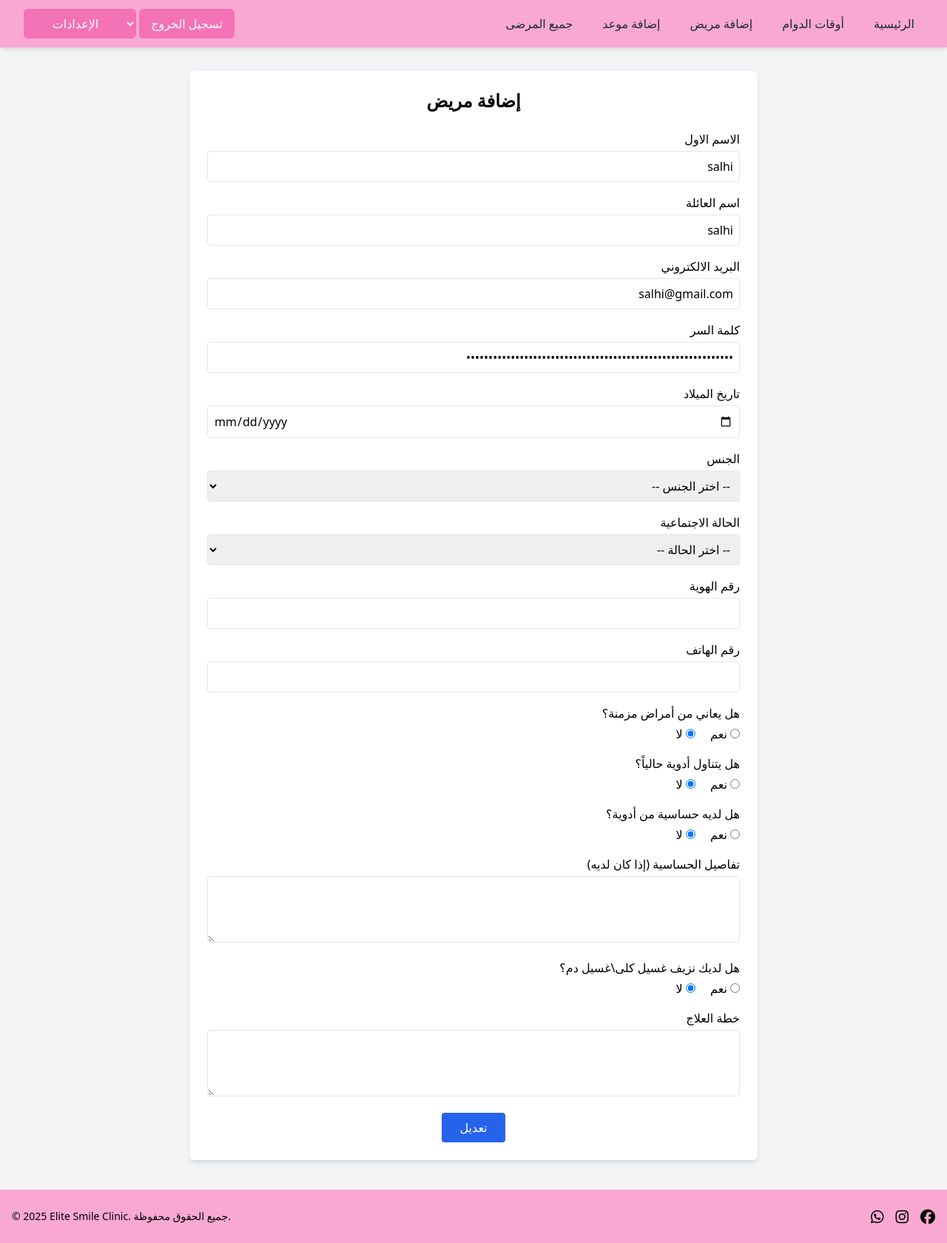
After one commit to Bahaa-Ennab/elite_management, a Django app: page /doctor/edit_patient_display/3 in a window 1280 px wide. The commit adds this page. Shown: the whole page at 74% size. Run offline with Django 5.2, Linux system fonts and the light colour scheme; data comes from the database, SQL or seed files in the repository; both versions use the stored data as it was after the commit; some libraries are stand-ins or nearby versions.

Commit message:
editAndDelete

```diff
--- a/Elite_smile/clinic_app/models.py
+++ b/Elite_smile/clinic_app/models.py
@@ -42,10 +42,11 @@
     takes_medications = models.BooleanField(default=False)
     drug_allergy = models.BooleanField(default=False)
     allergy_details = models.TextField(blank=True)
-    dialysis = models.BooleanField(default=False)
+    dialysis =models.BooleanField(default=False)
     treatment_plan = models.TextField(blank=True)
     created_at = models.DateTimeField(auto_now_add=True)
     updated_at = models.DateTimeField(auto_now=True)
+    objects = UserManager()
 
 
     def get_user(request):
@@ -110,11 +111,60 @@
 
         patient.save()
 
+    def update_user_info(request,patientid):
+        patient = User.objects.get(id=patientid)
+
+        # بيانات موجودة مسبقًا في patient
+        first_name = request.POST.get('first_name')
+        last_name = request.POST.get('last_name')
+        email = request.POST.get('email')
+        password = request.POST.get('password')
+        password_hash=bcrypt.hashpw(password.encode(), bcrypt.gensalt()).decode()
+        role = patient.role
+
+        doctor_id = request.session['userid']
+        doctor = User.objects.get(id=doctor_id)
+
+        # بيانات مأخوذة من الفورم
+        birth_date = request.POST.get('birth_date')
+        gender = request.POST.get('gender')
+        marital_status = request.POST.get('marital_status')
+        id_number = request.POST.get('id_number')
+        phone = request.POST.get('phone')
+        chronic_disease = request.POST.get('chronic_disease')
+        current_medication = request.POST.get('current_medication') == 'True'
+        drug_allergy = request.POST.get('drug_allergy')
+        allergy_details = request.POST.get('allergy_details')
+        dialysis = request.POST.get('dialysis')
+        dialysis_details = request.POST.get('dialysis_details')
+
+        # تحديث بيانات المريض
+        patient.first_name = first_name
+        patient.last_name = last_name
+        patient.email = email
+        patient.password = password_hash
+        patient.role = role
+        patient.doctor = doctor
+        patient.birth_date = birth_date
+        patient.gender = gender
+        patient.social_status = marital_status
+        patient.id_number = id_number
+        patient.phone = phone
+        patient.chronic_disease = chronic_disease
+        patient.takes_medications = current_medication
+        patient.drug_allergy = drug_allergy
+        patient.allergy_details = allergy_details
+        patient.dialysis = dialysis
+        patient.treatment_plan = dialysis_details
+
+        patient.save()
 
 
 
 
-    class Message(models.Model):
+
+
+class Message(models.Model):
         name=models.CharField(max_length=255)
         email=models.CharField(max_length=255)
         message=models.TextField()
--- a/Elite_smile/clinic_app/templates/clinic/signup_in.html
+++ b/Elite_smile/clinic_app/templates/clinic/signup_in.html
@@ -48,7 +48,7 @@
         <input type="email" name="confirm_email" placeholder="تأكيد البريد الالكتروني " class="w-full border border-gray-400 px-4 py-2 rounded placeholder:text-right" />
         <input type="password" name="password" placeholder="كلمة السر" class="w-full border border-gray-400 px-4 py-2 rounded placeholder:text-right" />
         <input type="password" name="confirm_password" placeholder="تأكيد كلمة السر" class="w-full border border-gray-400 px-4 py-2 rounded placeholder:text-right" />
-        <input type="text" name="role" placeholder="role" class="w-full border border-gray-400 px-4 py-2 rounded placeholder:text-right" />
+        <input type="text" value="patient" name="role" placeholder="role" class="w-full border border-gray-400 px-4 py-2 rounded placeholder:text-right" />
         <button type="submit" class="w-full bg-white border border-gray-600 px-4 py-2 rounded shadow">التسجيل</button>
       </form>
 
--- /dev/null
+++ b/Elite_smile/doctor_app/templates/doctor/edit_patient_display.html
@@ -0,0 +1,148 @@
+<!DOCTYPE html>
+<html lang="ar" dir="rtl">
+<head>
+    <meta charset="UTF-8">
+    <meta name="viewport" content="width=device-width, initial-scale=1.0">
+    <title>إضافة مريض</title>
+    <script src="https://cdn.tailwindcss.com"></script>
+</head>
+<body class="bg-gray-100 font-sans">
+    <body class="bg-gray-100 font-sans">
+        <div dir="ltr">
+            {% include 'doctor/navbardoctor.html' %}
+        </div>
+
+    <div class="max-w-3xl mx-auto p-6 bg-white shadow-md rounded-md mt-8">
+        <h1 class="text-2xl font-bold mb-6 text-center">إضافة مريض</h1>
+
+        <form method="POST" action="/doctor/update_user_info/{{patient.id}}" class="space-y-4">
+
+            {% csrf_token %}
+
+            <div>
+                <label for="first_name" class="block font-medium">الاسم الاول </label>
+                <input type="text" id="first_name" name="first_name" value="{{patient.first_name}}"  class="w-full mt-1 p-2 border rounded" required>
+            </div>
+            <div>
+                <label for="last_name" class="block font-medium">اسم العائلة </label>
+                <input type="text" id="last_name" name="last_name" value="{{patient.last_name}}"  class="w-full mt-1 p-2 border rounded" required>
+            </div>
+            <div>
+                <label for="email" class="block font-medium"> البريد الالكتروني </label>
+                <input type="email" id="email" name="email" value="{{patient.email}}"  class="w-full mt-1 p-2 border rounded" required>
+            </div>
+            <div>
+                <label for="password" class="block font-medium"> كلمة السر  </label>
+                <input type="password" id="password" name="password" value="{{patient.password}}"  class="w-full mt-1 p-2 border rounded" required>
+            </div>
+            <div>
+                <label for="birthdate" class="block font-medium">تاريخ الميلاد</label>
+                <input type="date" id="birthdate" name="birth_date" value="{{ patient.birth_date|date:'Y-m-d' }}" class="w-full mt-1 p-2 border rounded" required>
+            </div>
+
+            <div>
+                <label for="gender" class="block font-medium">الجنس</label>
+                <select id="gender" name="gender"  class="w-full mt-1 p-2 border rounded" required>
+                    <option value="">-- اختر الجنس --</option>
+                    <option value="male" {% if patient.gender == 'male' %}selected{% endif %}>ذكر</option>
+                    <option value="female" {% if patient.gender == 'female' %}selected{% endif %}>أنثى</option>
+                </select>
+            </div>
+
+            <div>
+                <label for="marital_status" class="block font-medium">الحالة الاجتماعية</label>
+                <select id="marital_status" name="marital_status"  class="w-full mt-1 p-2 border rounded" required>
+                    <option value="">-- اختر الحالة --</option>
+                    <option value="اعزب" {% if patient.social_status == "اعزب" %}selected{% endif %}>أعزب / عزباء</option>
+                    <option value="متزوج" {% if patient.social_status == "متزوج" %}selected{% endif %}>متزوج / متزوجة</option>
+                    <option value="مطلق" {% if patient.social_status == "مطلق" %}selected{% endif %}>مطلق / مطلقة</option>
+                    <option value="ارمل" {% if patient.social_status == "ارمل" %}selected{% endif %}>أرمل / أرملة</option>
+
+                </select>
+            </div>
+
+            <div>
+                <label for="id_number" class="block font-medium">رقم الهوية</label>
+                <input type="text" id="id_number" name="id_number" value="{{patient.id_number}}"  class="w-full mt-1 p-2 border rounded" required>
+            </div>
+
+            <div>
+                <label for="phone" class="block font-medium">رقم الهاتف</label>
+                <input type="tel" id="phone" name="phone" value="{{patient.phone}}"  class="w-full mt-1 p-2 border rounded" required>
+            </div>
+
+            <div>
+                <span class="block font-medium">هل يعاني من أمراض مزمنة؟</span>
+                <div class="mt-1 space-x-4 space-x-reverse" >
+                    <label>
+                        <input type="radio" id="chronic_yes" name="chronic_disease" value="True" {% if user.chronic_disease %}checked{% endif %} required> نعم
+                    </label>
+                    <label>
+                        <input type="radio" id="chronic_no" name="chronic_disease" value="False" {% if not user.chronic_disease %}checked{% endif %}> لا
+                    </label>
+
+                </div>
+            </div>
+
+            <div>
+                <span class="block font-medium" >هل يتناول أدوية حالياً؟</span>
+                <div class="mt-1 space-x-4 space-x-reverse">
+                    <label><input type="radio" name="takes_medications" value="True" {% if user.takes_medications %}checked{% endif %}> نعم</label>
+                    <label><input type="radio" name="takes_medications" value="False" {% if not user.takes_medications %}checked{% endif %}> لا</label>
+
+
+                </div>
+            </div>
+
+            <div>
+                <span class="block font-medium" >هل لديه حساسية من أدوية؟</span>
+                <div class="mt-1 space-x-4 space-x-reverse">
+                    <label>
+                        <input type="radio" id="allergy_yes" name="drug_allergy" value="True" {% if user.drug_allergy %}checked{% endif %} required> نعم
+                    </label>
+                    <label>
+                        <input type="radio" id="allergy_no" name="drug_allergy" value="False" {% if not user.drug_allergy %}checked{% endif %}> لا
+                    </label>
+
+                </div>
+            </div>
+
+            <div>
+                <label for="allergy_details" class="block font-medium" >تفاصيل الحساسية (إذا كان لديه)</label>
+                <textarea id="allergy_details"  name="allergy_details" rows="3" class="w-full mt-1 p-2 border rounded" required>{{patient.allergy_details}}</textarea>
+            </div>
+
+            <div>
+                <span class="block font-medium">هل لديك نزيف غسيل كلى\غسيل دم؟</span>
+                <div class="mt-1 space-x-4 space-x-reverse" >
+                    <label>
+                        <input type="radio" id="dialysis_yes" name="dialysis" value="True"
+                          {% if user.dialysis %}checked{% endif %} required> نعم
+                      </label>
+                      <label>
+                        <input type="radio" id="dialysis_no" name="dialysis" value="False"
+                          {% if not user.dialysis %}checked{% endif %}> لا
+                      </label>
+                </div>
+            </div>
+
+            <div>
+                <label for="dialysis_details" class="block font-medium">خطة العلاج</label>
+                <textarea id="dialysis_details" name="dialysis_details" rows="3" class="w-full mt-1 p-2 border rounded" required>{{patient.treatment_plan}}</textarea>
+            </div>
+
+            <div class="text-center">
+                <button type="submit" class="bg-blue-600 hover:bg-blue-700 text-white py-2 px-6 rounded">تعديل </button>
+            </div>
+
+        </form>
+    </div>
+    <div dir="ltr">
+        {% include 'clinic/footer.html' %}
+    </div>
+
+
+</body>
+
+
+</html>
--- a/Elite_smile/doctor_app/urls.py
+++ b/Elite_smile/doctor_app/urls.py
@@ -13,4 +13,7 @@
 path('log_out', views.log_out, name='log_out'),
 path('edit_user_info', views.edit_user_info, name='edit_user_info'),
 path('patient_details_display/<int:patientid>', views.patient_details_display, name='patient_details_display'),
+path('delete_patient/<int:patientid>', views.delete_patient, name='delete_patient'),
+path('edit_patient_display/<int:patientid>', views.edit_patient_display, name='edit_patient_display'),
+path('update_user_info/<int:patientid>', views.update_user_info, name='update_user_info'),
 ]
--- a/Elite_smile/doctor_app/views.py
+++ b/Elite_smile/doctor_app/views.py
@@ -80,6 +80,23 @@
     }
     return render(request,'doctor/patient_details_display.html',context)
 
+def delete_patient(request,patientid):
+    patient=User.objects.get(id=patientid)
+    patient.delete()
+    return redirect('/doctor/all_patients')
+
+def edit_patient_display(request,patientid):
+    context={
+        'patient':User.objects.get(id=patientid)
+    }
+    return render(request,'doctor/edit_patient_display.html',context)
+
+def update_user_info(request,patientid):
+    User.update_user_info(request,patientid)
+    return redirect(f'/doctor/patient_details_display/{patientid}')
+
+
+
 def log_out(request):
     request.session.flush()
     return redirect('/')
```
Also changed, not shown: Elite_smile/doctor_app/templates/doctor/all_patients_display.html (+7 -0 lines), Elite_smile/doctor_app/templates/doctor/patient_details_display.html (+7 -6 lines), Elite_smile/clinic_app/migrations/0006_alter_user_dialysis.py (added), Elite_smile/db.sqlite3.
